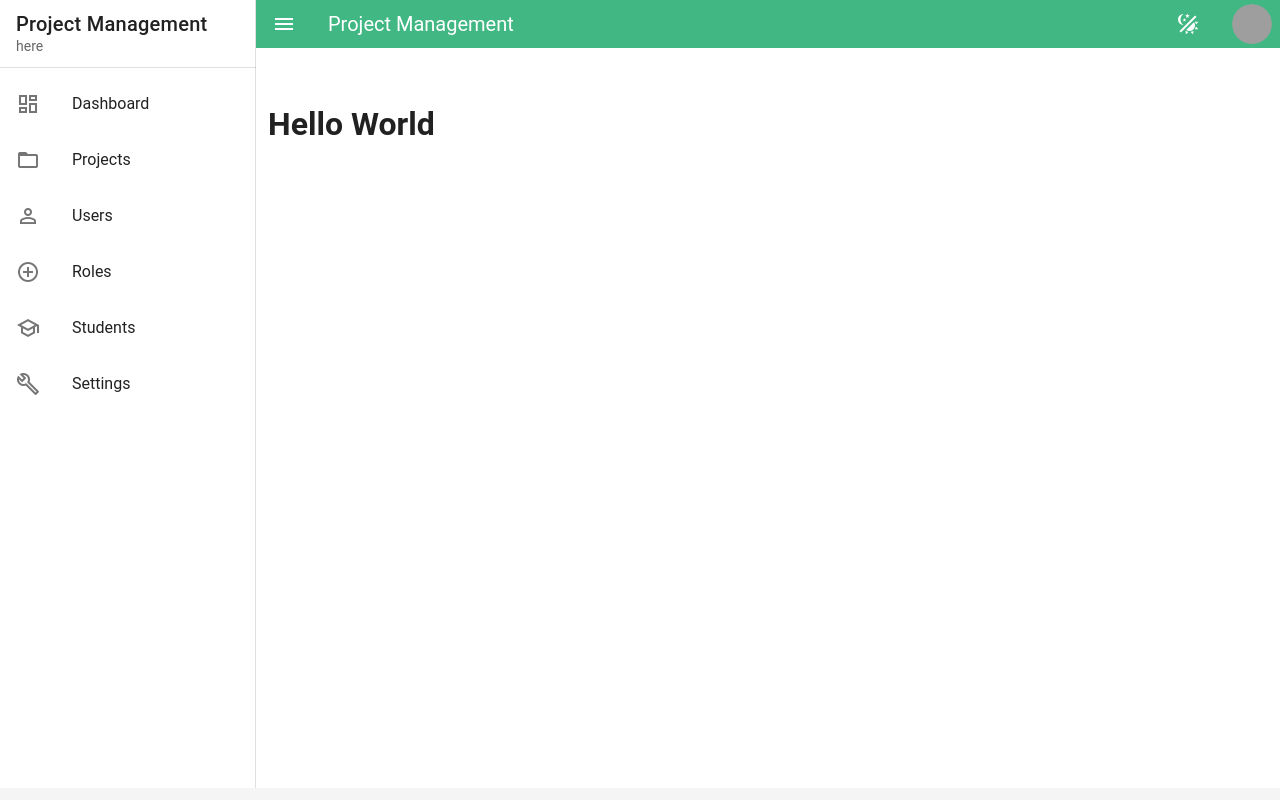
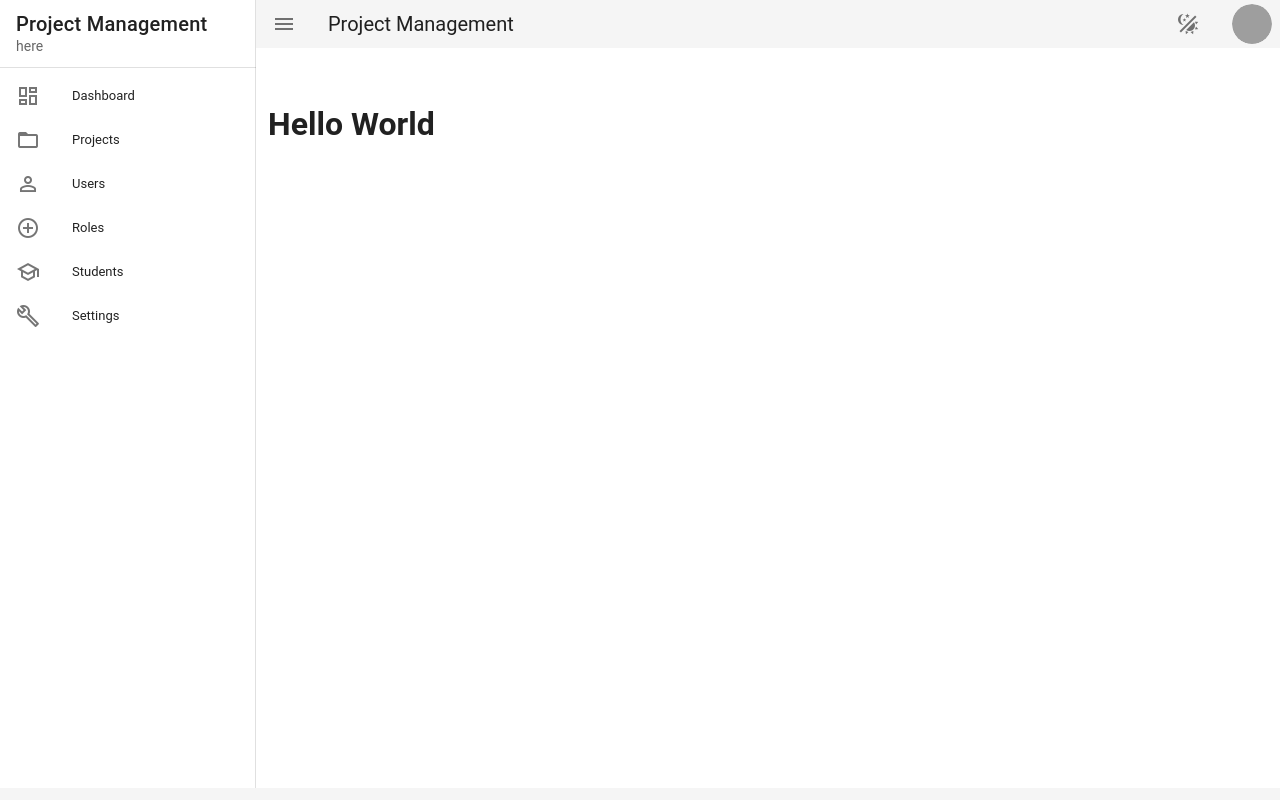
Before and after one commit to chetannn/vuefydim, a Vue app: page / in a window 1280 px wide. Both pictures are taken after a click on the button 28 px from the left and 24 px from the top of the page. Built offline with nearby package versions, Linux system fonts and the light colour scheme; grey boxes are pictures that could not be loaded; what vuetify-confirm would draw is missing.

Commit message:
few fixes

```diff
--- a/public/index.html
+++ b/public/index.html
@@ -9,7 +9,7 @@
     <!-- <link rel="stylesheet" href="https://fonts.googleapis.com/css?family=Roboto:100,300,400,500,700,900"> -->
     <link rel="stylesheet" href="https://cdn.jsdelivr.net/npm/@mdi/font@latest/css/materialdesignicons.min.css">
     <!-- <link href="https://fonts.googleapis.com/css2?family=Poppins&display=swap" rel="stylesheet"> -->
-    <link href="https://fonts.googleapis.com/css2?family=Quicksand:wght@400;700&display=swap" rel="stylesheet">
+    <link href="https://fonts.googleapis.com/css2?family=Quicksand:wght@400;500;700&display=swap" rel="stylesheet">
   </head>
   <body>
     <noscript>
--- a/src/components/layout/Navbar.vue
+++ b/src/components/layout/Navbar.vue
@@ -1,7 +1,7 @@
 <template>
-  <v-app-bar flat dense :color="$store.state.appBarColor" dark app>
+  <v-app-bar flat dense light app>
     <v-app-bar-nav-icon @click="$emit('toggleDrawer')"></v-app-bar-nav-icon>
-    <v-toolbar-title class="white--text">{{navTitle}}</v-toolbar-title>
+    <v-toolbar-title>{{navTitle}}</v-toolbar-title>
     <v-spacer></v-spacer>
 
     <v-btn v-if="loggedIn" text to="/register" rounded class="mr-4">Register</v-btn>
@@ -15,7 +15,7 @@
       <v-icon class="mr-4">mdi-bell-outline</v-icon>
     </v-btn>
 
-    <v-menu v-if="!loggedIn" class="mr-4" offset-y>
+    <v-menu v-if="!loggedIn" class="mr-4 elevation-0" offset-y>
       <template v-slot:activator="{ on }">
         <v-btn icon v-on="on">
           <v-avatar size="40">
--- a/src/components/layout/NavigationDrawer.vue
+++ b/src/components/layout/NavigationDrawer.vue
@@ -9,14 +9,14 @@
 
     <v-divider></v-divider>
 
-    <v-list>
-      <v-list-item v-for="item in links" :to="item.route" :key="item.text" link>
+    <v-list nav  dense>
+      <v-list-item link  color="primary" v-for="item in links" :to="item.route" :key="item.text">
         <v-list-item-icon>
           <v-icon>{{ item.icon }}</v-icon>
         </v-list-item-icon>
 
         <v-list-item-content>
-          <v-list-item-title>{{ item.text }}</v-list-item-title>
+          <v-list-item-title  class="font-weight-regular">{{ item.text }}</v-list-item-title>
         </v-list-item-content>
       </v-list-item>
     </v-list>
--- a/src/plugins/vuetify.js
+++ b/src/plugins/vuetify.js
@@ -7,7 +7,7 @@ export default new Vuetify({
   theme: {
     themes: {
       light: {
-        primary: '#41B883'
+        primary: '#0096C7'
       },
       dark: {
         primary: '#34495E'
--- a/src/views/Users.vue
+++ b/src/views/Users.vue
@@ -27,7 +27,7 @@
               </v-btn>
             </template>
 
-            <v-card>
+            <v-card >
               <v-card-title>
                 <v-icon left>mdi-account</v-icon>
                 <span class="headline">{{ formTitle }}</span>
```
